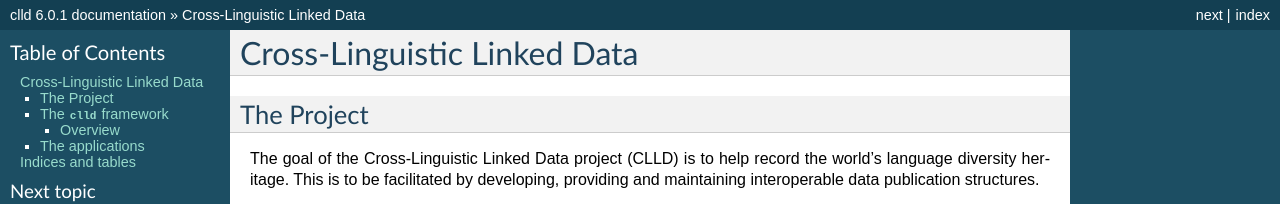
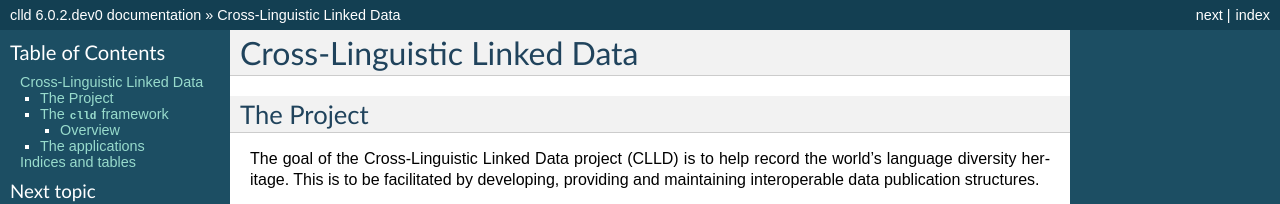
Before and after one commit to clld/clld, a Sphinx documentation site: the page built from docs/index.rst, in a window 1280 px wide and 900 px high. Shown: the top 204 px of the window. Built offline with Sphinx 7.4.7, drawn with Linux system fonts in a browser that asks for light colours; some of the changed text lies outside the part shown.

Commit message:
bump version for development

```diff
--- a/docs/conf.py
+++ b/docs/conf.py
@@ -51,10 +51,10 @@ copyright = u'Max Planck Society'
 # built documents.
 #
 # The full version, including alpha/beta/rc tags.
-release = '6.0.1'
+release = '6.0.2.dev0'
 
 # The short X.Y version.
-version = '6.0.1'
+version = '6.0.2.dev0'
 
 # The language for content autogenerated by Sphinx. Refer to documentation
 # for a list of supported languages.
--- a/setup.py
+++ b/setup.py
@@ -31,7 +31,7 @@ install_requires = [
 
 setup(
     name='clld',
-    version='6.0.1',
+    version='6.0.2.dev0',
     description=(
         'Python library supporting the development of cross-linguistic databases'),
     long_description=open('README.md').read(),
--- a/src/clld/__init__.py
+++ b/src/clld/__init__.py
@@ -3,7 +3,7 @@ import collections
 from clld.db.models import common
 from clld import interfaces
 
-__version__ = "6.0.1"
+__version__ = "6.0.2.dev0"
 
 
 class Resource(collections.namedtuple('Resource', 'name model interface with_index with_rdfdump')):
```
